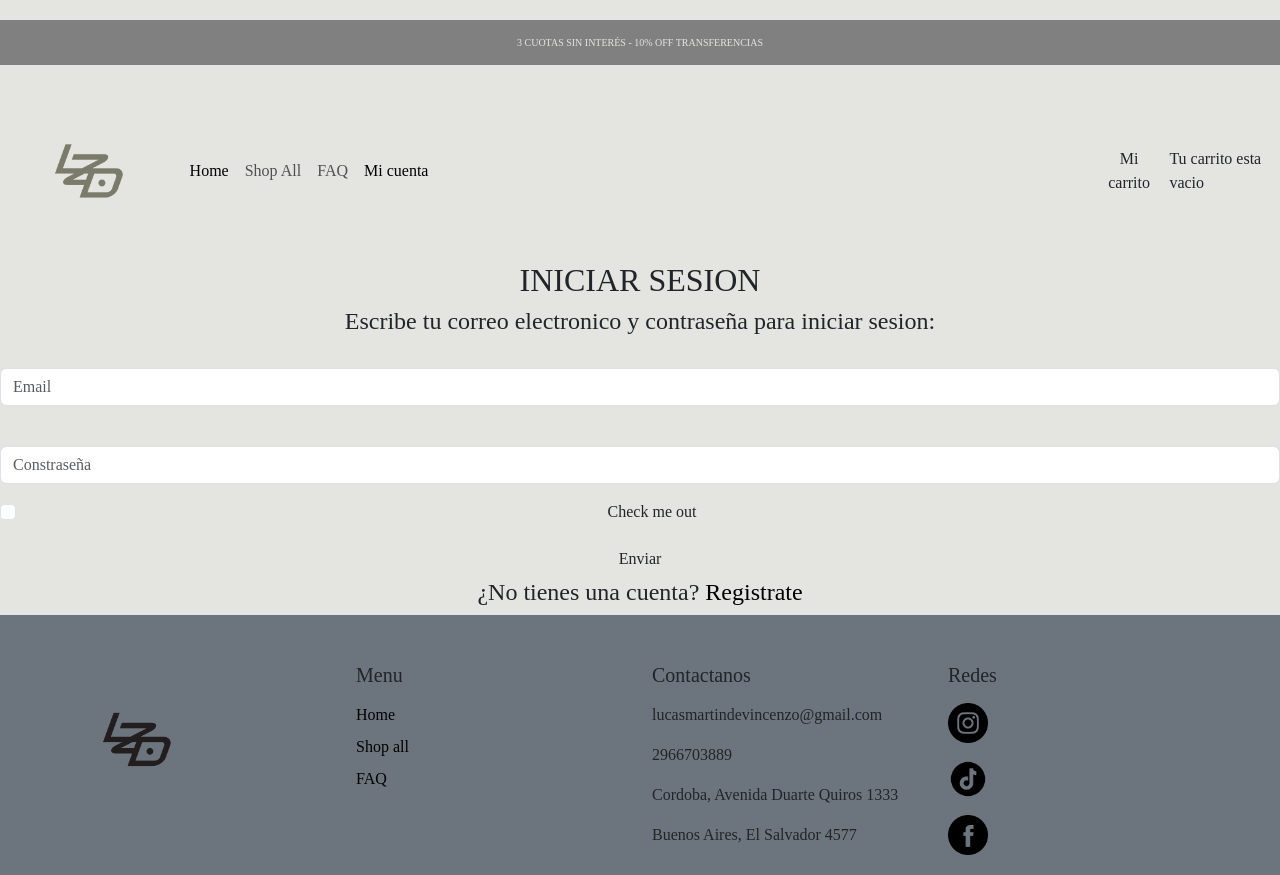
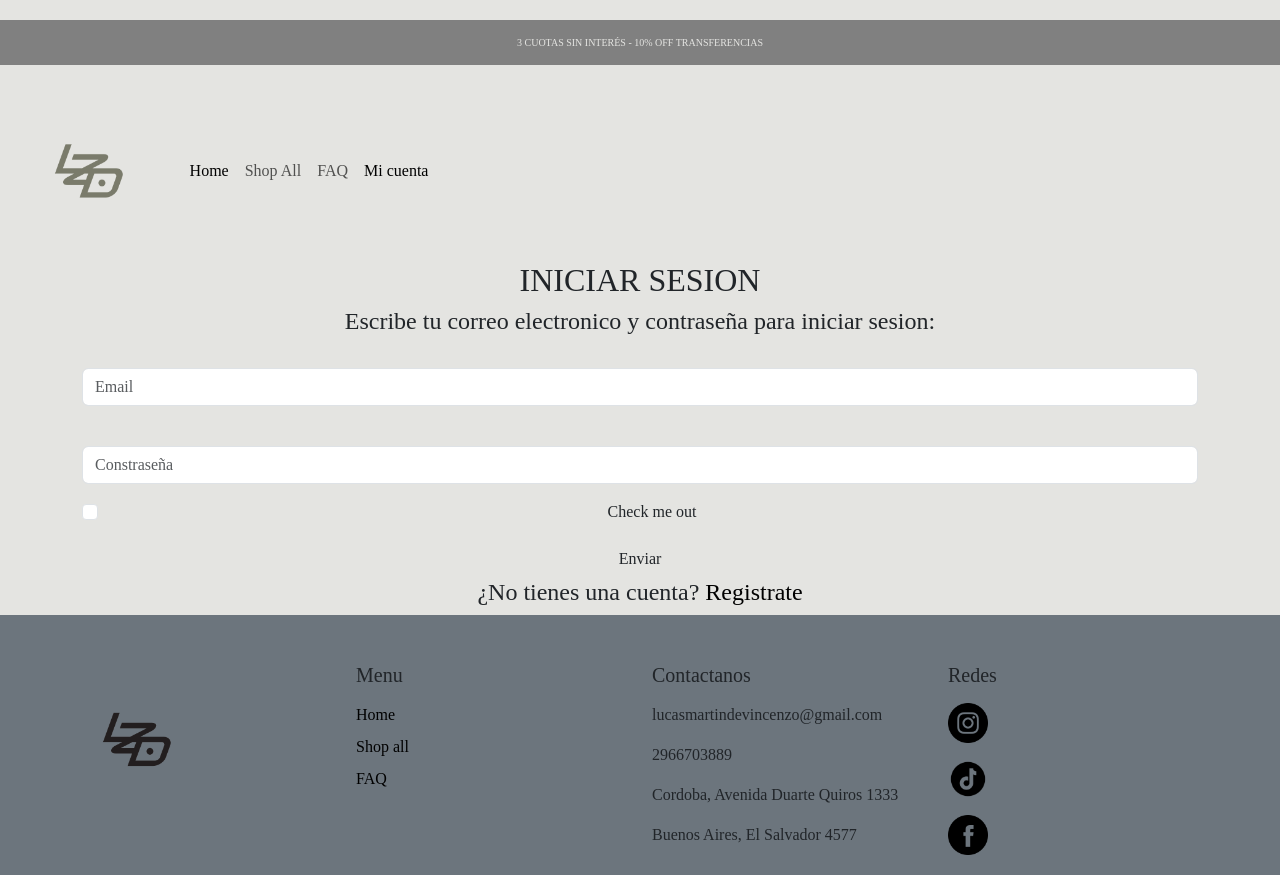
Before and after one commit to Lucasdevincenzo/PFdeVincenzo, a website: page pages/login.html in a window 1280 px wide. Drawn offline with nearby package versions, Linux system fonts and the light colour scheme; a web font is replaced by a local one.

Commit message:
proyecto final

```diff
--- a/pages/login.html
+++ b/pages/login.html
@@ -37,24 +37,13 @@
           </ul>
         </div>
       </div>
-      <button class="btn btn-primary-#e4e4e1" type="button" data-bs-toggle="offcanvas" data-bs-target="#offcanvasRight" aria-controls="offcanvasRight">Mi carrito</button>
-
-      <div class="offcanvas offcanvas-end" tabindex="-1" id="offcanvasRight" aria-labelledby="offcanvasRightLabel">
-        <div class="offcanvas-header">
-          <h5 class="offcanvas-title" id="offcanvasRightLabel">Mi carrito</h5>
-          <button type="button" class="btn-close" data-bs-dismiss="offcanvas" aria-label="Close"></button>
-        </div>
-        <div class="offcanvas-body">
-          Tu carrito esta vacio
-        </div>
-      </div>
     </nav>
 </header>
         <main>
             <div class="divmain" >
                 <h2>INICIAR SESION</h2>
                 <h4>Escribe tu correo electronico y contraseña para iniciar sesion:</h4>
-                <form>
+                <form class="container custom-container">
                   <div class="mb-3">
                     <label for="exampleInputEmail1" class="form-label"></label>
                     <input type="email" class="form-control" placeholder="Email" id="exampleInputEmail1" aria-describedby="emailHelp">
```
Also changed, not shown: index.html (+0 -11 lines), pages/checkin.html (+1 -12 lines), pages/faq.html (+0 -11 lines), pages/shopall.html (+0 -11 lines).
